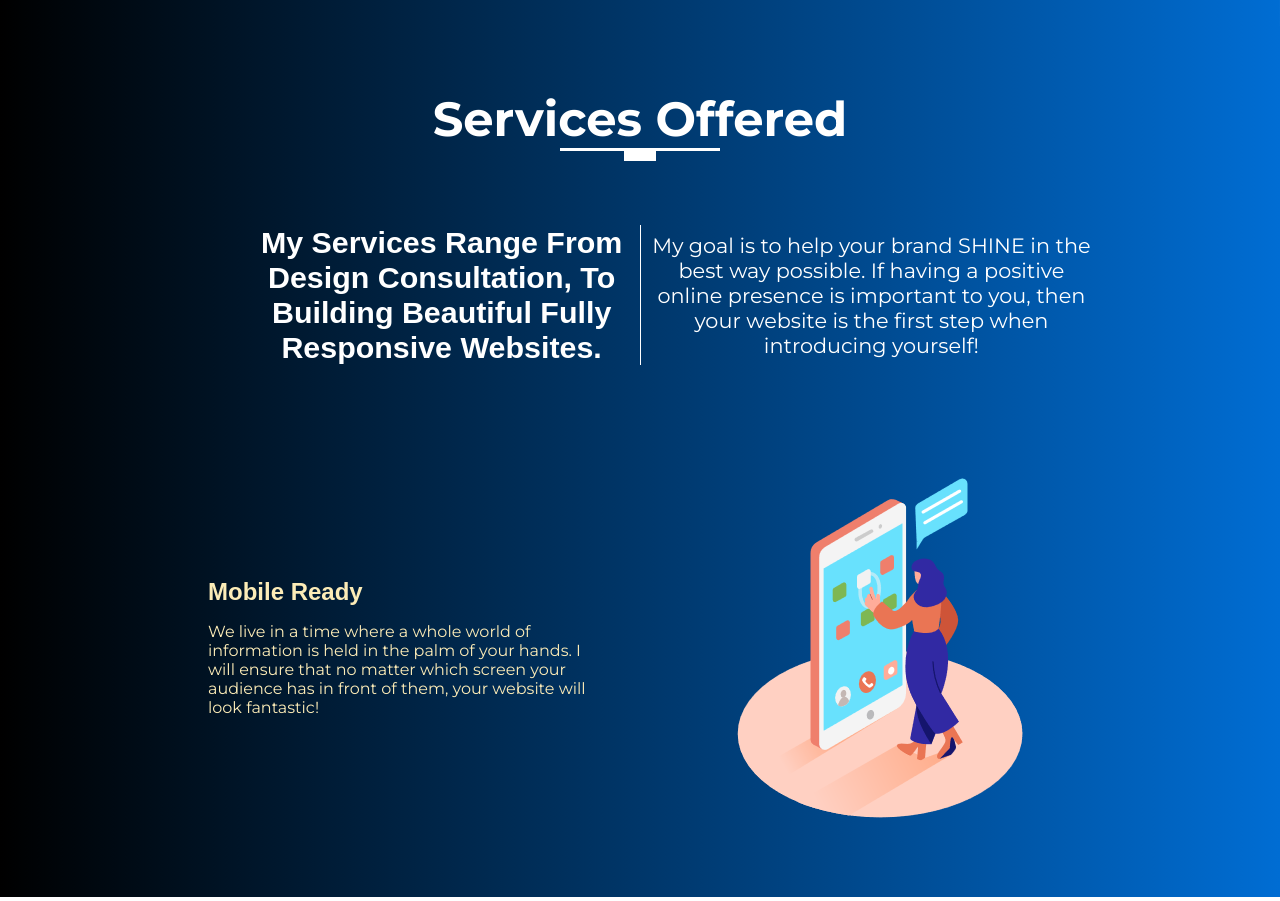
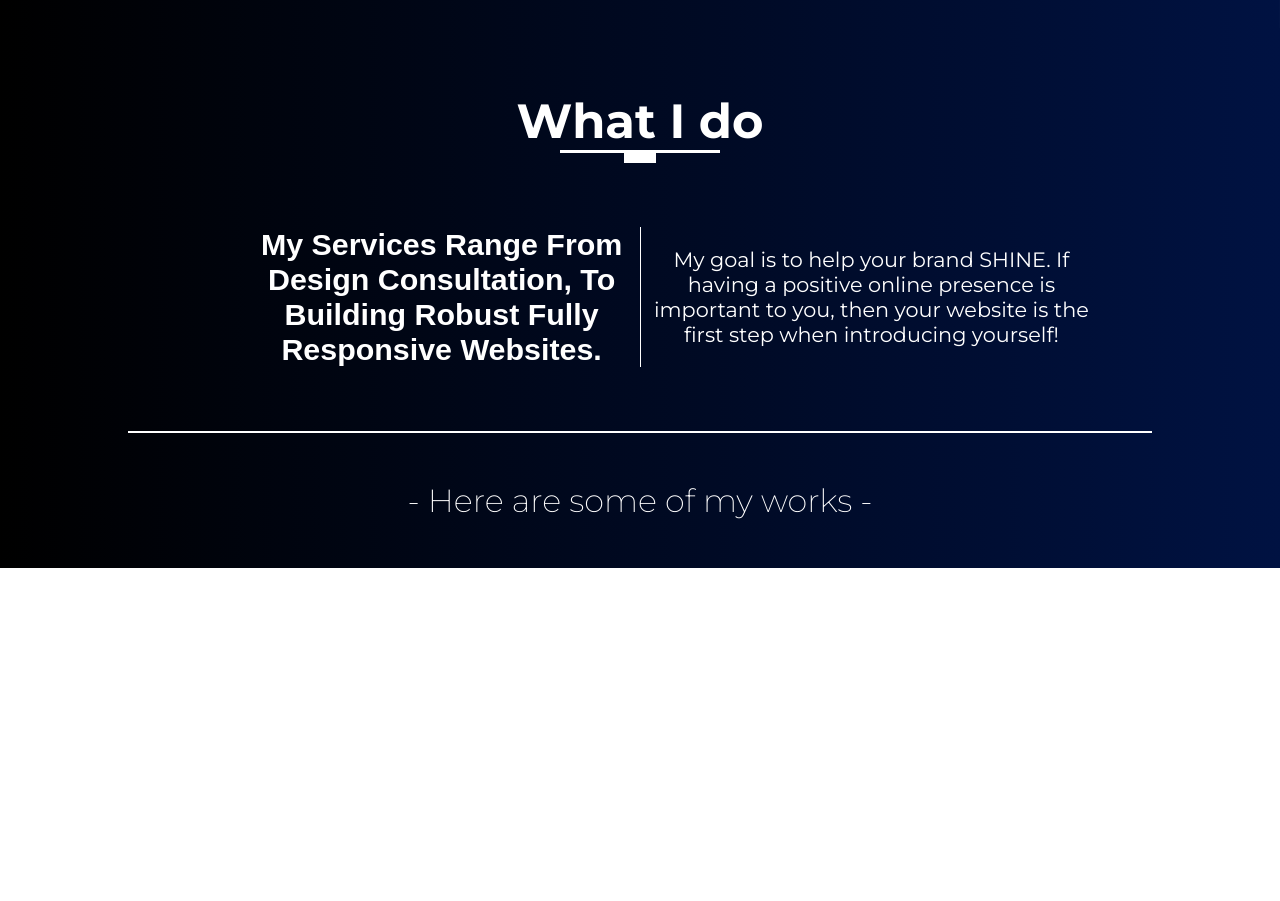
Before and after one commit to stacksantos/portfolio-template-1, a plain HTML site: page index.html in a window 1280 px wide. Shown: the part 1509-2410 px from the top of the page. After the commit the page ends 2081 px from the top, so only its background shows below. Drawn offline with nearby package versions, Linux system fonts and the light colour scheme; a web font is replaced by a local one.

Commit message:
update website

```diff
--- a/assets/css/style.css
+++ b/assets/css/style.css
@@ -15,10 +15,11 @@
 
 :root {
   /* primary colors */
-  --primary: rgb(0, 109, 211);
+  --primary: rgb(0, 18, 66);
+  --secondary: #ffbc03;
   --cyan: rgb(0, 156, 156);
   --lightCyan: rgb(113, 213, 226);
-  --yellow: rgb(255, 208, 0);
+
   --lightYellow: rgb(252, 236, 183);
   /* mono colors */
   --black: rgb(0, 0, 0);
@@ -82,8 +83,8 @@
 }
 
 .btn-pill-light {
-  width: 10rem;
-  height: 2.5rem;
+  width: 14rem;
+  height: 3.5rem;
   color: black;
   padding: 7px 10px;
   font-weight: 500;
@@ -106,8 +107,8 @@
   border-color: var(--primary);
 }
 .btn-pill-light i {
-  width: 1.7rem;
-  height: 1.7rem;
+  width: 2.5rem;
+  height: 2.5rem;
   display: flex;
   justify-content: center;
   align-items: center;
@@ -141,12 +142,26 @@
   margin: 0 auto;
   margin-bottom: 1rem;
 }
+.horizontalBorder {
+  display: block;
+  padding-top: .1rem;
+  margin-top: 2rem;
+  content: "";
+  width: 80%;
+  background-color: white;
+}
+.border-right {
+  border-right: 1px solid white;
+}
+
+
+
 
 
 
 
 /* NAV SECTION */
-header,nav,.logoContainer,.navItemContainer,.navItemContainer ul,.navItemContainer li,.innerIntroContainer,.outerIntroContainer,.builtWithContainer h3,.builtWithContainer h4,.servicesContainer,.colLeft, .colRight,.servicesInnerContainer2,.colLeft2, .colRight2 {
+header,nav,.logoContainer,.navItemContainer,.navItemContainer ul,.navItemContainer li,.innerIntroContainer,.outerIntroContainer,.builtWithContainer h3,.builtWithContainer h4,.servicesContainer,.colLeft, .colRight {
   display: flex;
   align-items: center;
   justify-content: center;
@@ -156,15 +171,23 @@ header {
   justify-content: center;
   width: 100%;
   height: 3.4rem;
-  background-image: linear-gradient(to left, var(--primary), var(--white));
+  background-color: black;
+  /* background-image: linear-gradient(to left, var(--primary), var(--white)); */
 }
 nav {
   justify-content: space-between;
   width: 100%;
   font-family: var(--secondFont);
+  margin-right: 5rem;
 }
-.logoContainer,.introLeft {
-  padding-left: 10rem;
+.logoContainer h2 {
+  min-width: max-content;
+  font-size: 1.5rem;
+  font-family: var(--mainFont);
+  color: white;
+  font-weight: 700;
+  margin-left: 8.5rem;
+  font-style:italic;
 }
 .navItemContainer li {
   color: white;
@@ -178,11 +201,8 @@ nav {
 }
 
 
+
 /* INTRO SECTION */
-.outerIntroContainer {
-  flex-direction: column;
-  border-top: 2px solid black;
-}
 .innerIntroContainer {
   flex-direction: row;
   justify-content: space-evenly;
@@ -212,6 +232,8 @@ nav {
   padding-bottom: 2rem;
 }
 
+
+
 /* BUILT WITH SECTION */
 
 .builtWithContainer h3{
@@ -231,7 +253,7 @@ nav {
 
 
 /* SERVICES SECTION */
-.servicesContainer, .servicesInnerContainer2 {
+.servicesContainer {
   background-image: linear-gradient(to right, black, var(--primary));
 }
 .servicesContainer {
@@ -275,27 +297,23 @@ nav {
   width: 28rem;
   text-align: center;
 }
-.border-right {
-  border-right: 1px solid white;
-}
-.servicesInnerContainer2 {
-  flex-direction: row;
+
+
+
+/* PROJECTS SECTION */
+
+.projectsContainer{
+  display: flex;
+  align-items: center;
+  flex-direction: column;
   width: 100%;
 }
-.colLeft2, .colRight2 {
-  flex-direction: column;
-  width: 30%;
-  padding: 0px 3rem;
-  color: var(--lightYellow);
-}
-.colLeft2 h3 {
-  align-self: flex-start;
-  font-family: var(--mainFont);
-  font-size: 1.5rem;
-  font-weight: 600;
-  padding-bottom: 1rem;
-}
-.colLeft2 h4 {
+.projectsContainer h3 {
+  color: white;
+  padding-top: 3rem;
+  padding-bottom: 3rem;
   font-family: var(--secondFont);
   font-weight: 200;
+  font-size: 2rem;
+
 }
--- a/index.html
+++ b/index.html
@@ -5,7 +5,8 @@
   <meta http-equiv="X-UA-Compatible" content="IE=edge">
   <meta name="viewport" content="width=device-width, initial-scale=1.0">
   <link rel="stylesheet" href="./assets/css/style.css" class="css">
-  <link href="https://fonts.googleapis.com/css2?family=Fira+Sans+Condensed:wght@200;400;500;600;700;800;900&family=Montserrat:wght@400;500;700;800;900&display=swap" rel="stylesheet">
+  <link rel="stylesheet" href="/path/to/flickity.css" media="screen">
+  <link href="https://fonts.googleapis.com/css2?family=Fira+Sans+Condensed:wght@200;400;500;600;700;800;900&family=Montserrat:wght@200;400;500;700;800;900&display=swap" rel="stylesheet">
 
   <title>stackSantos Portfolio</title>
 
@@ -15,7 +16,7 @@
   <header>
     <nav>
         <span class="logoContainer">
-          <img src="./assets/images/logo.png" alt="stacksantos logo" width="100rem">
+        <h2>Lee Santos | Software Engineer</h2>
         </span>
         <span class="navItemContainer">
           <ul>
@@ -39,15 +40,15 @@
         <h2 id="intro">You've found your new developer!</h2>
         <h3 id="description">My name is Lee, and I'm eager to hear what projects you have in mind!
         </h3>
-        <button class="btn-pill-light pulse">Lets talk! <i class="fa-solid fa-arrow-right"></i></button></li>
+        <button class="btn-pill-light pulse">Lets talk! <i class="fa-solid fa-location-arrow"></i></button></li>
       </span>
       <span class="introRight">
-        <img src="./assets/images/Code Development _Flatline.png" alt="">
+        <img src="./assets/images/Coding _Monochromatic.png" alt="">
       </span>
+    </div>
     </div>
     <svg xmlns="http://www.w3.org/2000/svg" viewBox="0 0 1440 320"><defs><linearGradient id="grad1" x1="0%" y1="0%" x2="100%" y2="0%"><stop offset="0%" style="stop-color:rgb(0, 0, 0);stop-opacity:1" />
       <stop offset="100%" style="stop-color:var(--primary);stop-opacity:1" /></linearGradient></defs><path fill="url(#grad1") fill-opacity="1" d="M0,128L48,160C96,192,192,256,288,234.7C384,213,480,107,576,101.3C672,96,768,192,864,224C960,256,1056,224,1152,192C1248,160,1344,128,1392,112L1440,96L1440,0L1392,0C1344,0,1248,0,1152,0C1056,0,960,0,864,0C768,0,672,0,576,0C480,0,384,0,288,0C192,0,96,0,48,0L0,0Z"></path></svg>
-    </div>
   <!-- BUILT WITH SECTION -->
 
   <div class="builtWithContainer">
@@ -59,40 +60,30 @@
   <svg xmlns="http://www.w3.org/2000/svg" viewBox="0 0 1440 320"><defs><linearGradient id="grad1" x1="0%" y1="0%" x2="100%" y2="0%"><stop offset="0%" style="stop-color:rgb(0, 0, 0);stop-opacity:1" />
     <stop offset="100%" style="stop-color:var(--primary);stop-opacity:1" /></linearGradient></defs><path fill="url(#grad1") fill-opacity="1" d="M0,192L34.3,170.7C68.6,149,137,107,206,96C274.3,85,343,107,411,138.7C480,171,549,213,617,234.7C685.7,256,754,256,823,245.3C891.4,235,960,213,1029,202.7C1097.1,192,1166,192,1234,208C1302.9,224,1371,256,1406,272L1440,288L1440,320L1405.7,320C1371.4,320,1303,320,1234,320C1165.7,320,1097,320,1029,320C960,320,891,320,823,320C754.3,320,686,320,617,320C548.6,320,480,320,411,320C342.9,320,274,320,206,320C137.1,320,69,320,34,320L0,320Z"></path></svg>
   <div class="servicesContainer">
-    <h2>Services Offered <span class="heading-line"></span></h2>
+    <h2>What I do <span class="heading-line"></span></h2>
     <div class="servicesInnerContainer">
       <span class="colLeft">
         <h3>
-          My services range from design consultation, to building beautiful fully
+          My services range from design consultation, to building robust fully
           responsive Websites.
         </h3>
       </span>
       <span class="border-right"></span>
       <span class="colRight">
-        <h4>My goal is to help your brand SHINE in the best way possible. If having a positive online
+        <h4>My goal is to help your brand SHINE. If having a positive online
           presence is important to you, then your website is the first step
           when introducing yourself!
         </h4>
       </span>
     </div>
-    <div class="servicesInnerContainer2">
-      <span class="colLeft2">
-        <h3>
-          Mobile Ready
-        </h3>
-        <h4>We live in a time where a whole world
-          of information is held in the palm of
-          your hands.  I will ensure that no matter which
-          screen your audience has in front of them, your website
-          will look fantastic!
-        </h4>
-      </span>
+    <span class="horizontalBorder"></span>
 
-      <span class="colRight2">
-        <img src="./assets/images/Mobile Phone_Isometric.png"  alt="woman touching phone">
-      </span>
+    <!-- PROJECTS SECTION -->
+    <div class="projectsContainer">
+      <h3>- Here are some of my works -</h3>
     </div>
   </div>
+
 
   <script src="https://kit.fontawesome.com/912f06f88e.js" crossorigin="anonymous"></script>
   <script src="./assets/js/app.js"></script>
```
Also changed, not shown: assets/images/Coding _Monochromatic.png (added), assets/images/Profile Pic.png (added), assets/images/logo.png (deleted), assets/images/website logo.png (added).
